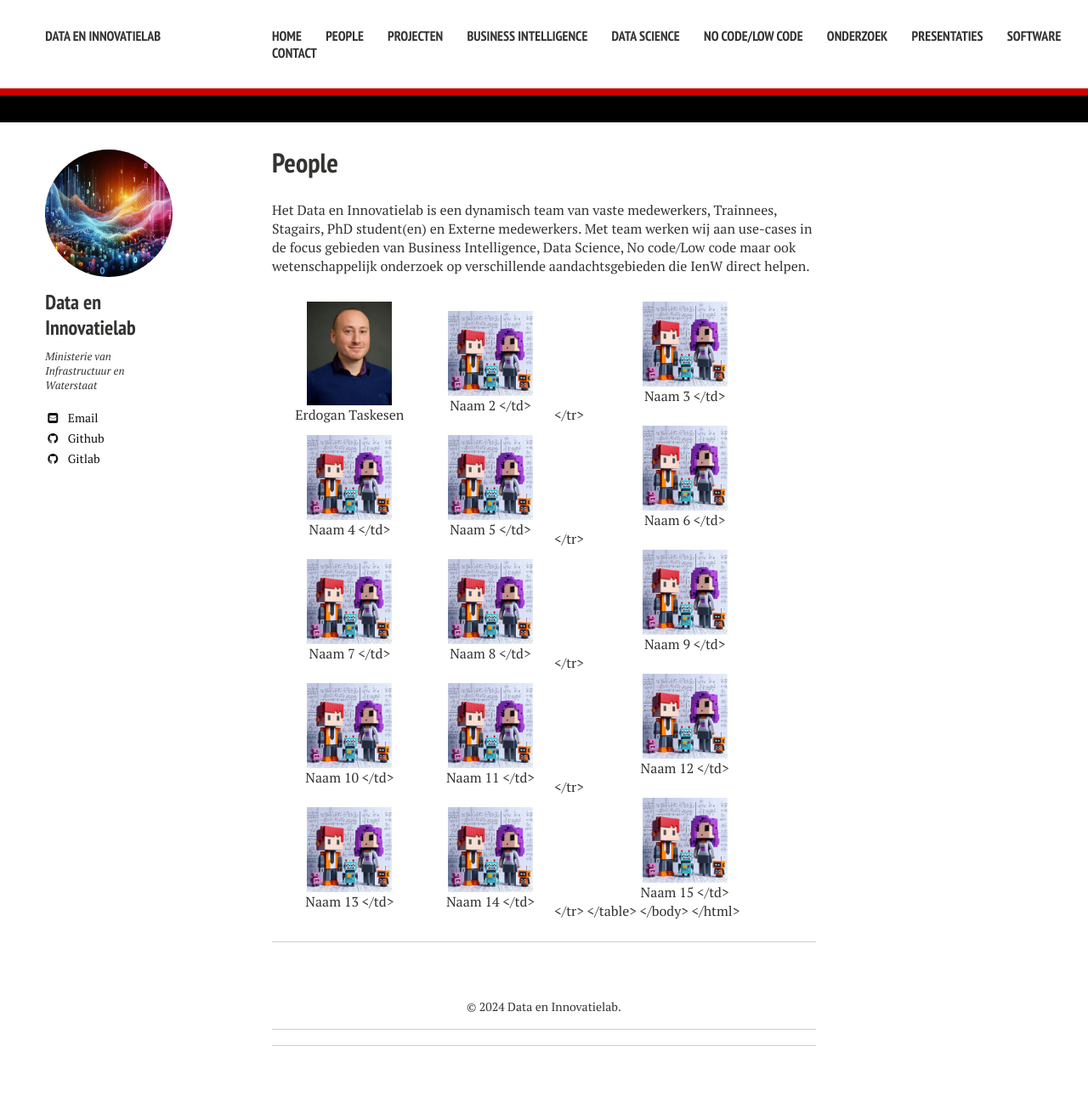
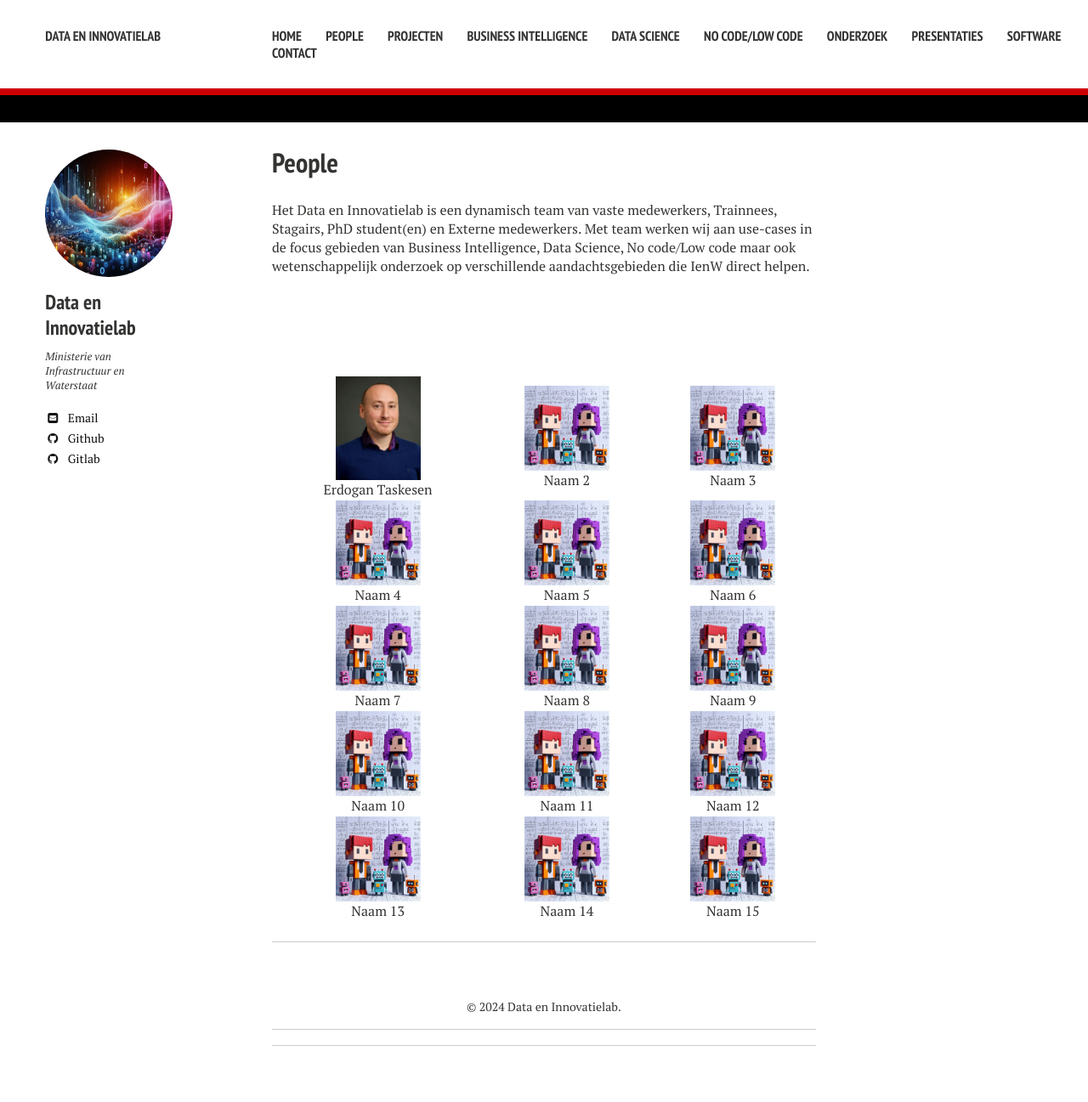
Before and after one commit to datainnovatielab/datainnovatielab.github.io, a Jekyll site: the page built from people/index.md, in a window 1280 px wide. Shown: the whole page at 85% size. Built offline with Jekyll 4.4.1, drawn with Linux system fonts in a browser that asks for light colours; nearby versions of some CDN libraries; comment, search, counter and statistics services are not loaded.

Commit message:
fix html errors

```diff
--- a/people/index.md
+++ b/people/index.md
@@ -18,35 +18,48 @@ op verschillende aandachtsgebieden die IenW direct helpen.
 
 <table border="0">
     <tr>
-        <td><center>
+        <td>
+	<center>
             <img src="photos/ET.jpg" alt="Afbeelding 1" width="100"><br>
             <a href="https://nl.linkedin.com/in/erdogant" target="_blank">Erdogan Taskesen</a>
-	</center></td>
-        <td><center>
+	</center>
+	</td>
+        <td>
+	<center>
             <img src="photos/people_logo.jpg" alt="Afbeelding 2" width="100"><br>
             Naam 2
-        </td></center>
-        <td><center>
+	</center>
+        </td>
+
+	<td>
+	<center>
             <img src="photos/people_logo.jpg" alt="Afbeelding 3" width="100"><br>
             Naam 3
-        </td></center>
+	</center>
+        </td>
     </tr>
 
     <br>
 
     <tr>
-        <td><center>
+        <td>
+	<center>
             <img src="photos/people_logo.jpg" alt="Afbeelding 4" width="100"><br>
             Naam 4
-        </td></center>
-        <td><center>
+	</center>
+        </td>
+        <td>
+	<center>
             <img src="photos/people_logo.jpg" alt="Afbeelding 5" width="100"><br>
             Naam 5
-        </td></center>
-        <td><center>
+	</center>
+        </td>
+        <td>
+	<center>
             <img src="photos/people_logo.jpg" alt="Afbeelding 6" width="100"><br>
             Naam 6
-        </td></center>
+	</center>
+        </td>
     </tr>
 
     <br>
@@ -55,15 +68,18 @@ op verschillende aandachtsgebieden die IenW direct helpen.
         <td><center>
             <img src="photos/people_logo.jpg" alt="Afbeelding 7" width="100"><br>
             Naam 7
-        </td></center>
+	</center>
+        </td>
         <td><center>
             <img src="photos/people_logo.jpg" alt="Afbeelding 8" width="100"><br>
             Naam 8
-        </td></center>
+	</center>
+        </td>
         <td><center>
             <img src="photos/people_logo.jpg" alt="Afbeelding 9" width="100"><br>
             Naam 9
-        </td></center>
+	</center>
+        </td>
     </tr>
 
     <br>
@@ -72,15 +88,18 @@ op verschillende aandachtsgebieden die IenW direct helpen.
         <td><center>
             <img src="photos/people_logo.jpg" alt="Afbeelding 10" width="100"><br>
             Naam 10
-        </td></center>
+	</center>
+        </td>
         <td><center>
             <img src="photos/people_logo.jpg" alt="Afbeelding 11" width="100"><br>
             Naam 11
-        </td></center>
+	</center>
+        </td>
         <td><center>
             <img src="photos/people_logo.jpg" alt="Afbeelding 12" width="100"><br>
             Naam 12
-        </td></center>
+	</center>
+        </td>
     </tr>
 
     <br>
@@ -89,15 +108,19 @@ op verschillende aandachtsgebieden die IenW direct helpen.
         <td><center>
             <img src="photos/people_logo.jpg" alt="Afbeelding 13" width="100"><br>
             Naam 13
-        </td></center>
-        <td><center>
+	</center>
+        </td>
+        <td>
+	<center>
             <img src="photos/people_logo.jpg" alt="Afbeelding 14" width="100"><br>
             Naam 14
-        </td></center>
+	</center>
+        </td>
         <td><center>
             <img src="photos/people_logo.jpg" alt="Afbeelding 15" width="100"><br>
             Naam 15
-        </td></center>
+	</center>
+        </td>
     </tr>
 </table>
 
```
